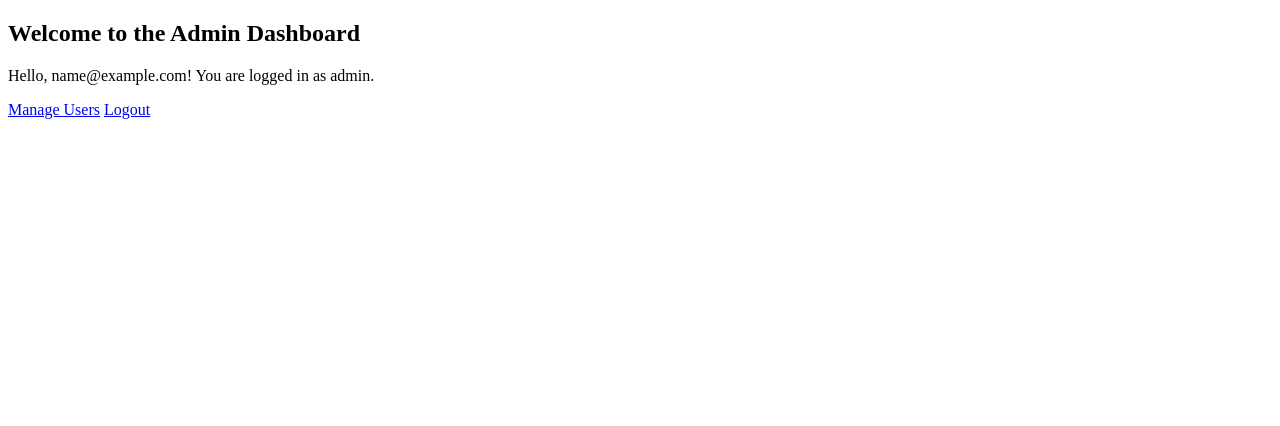
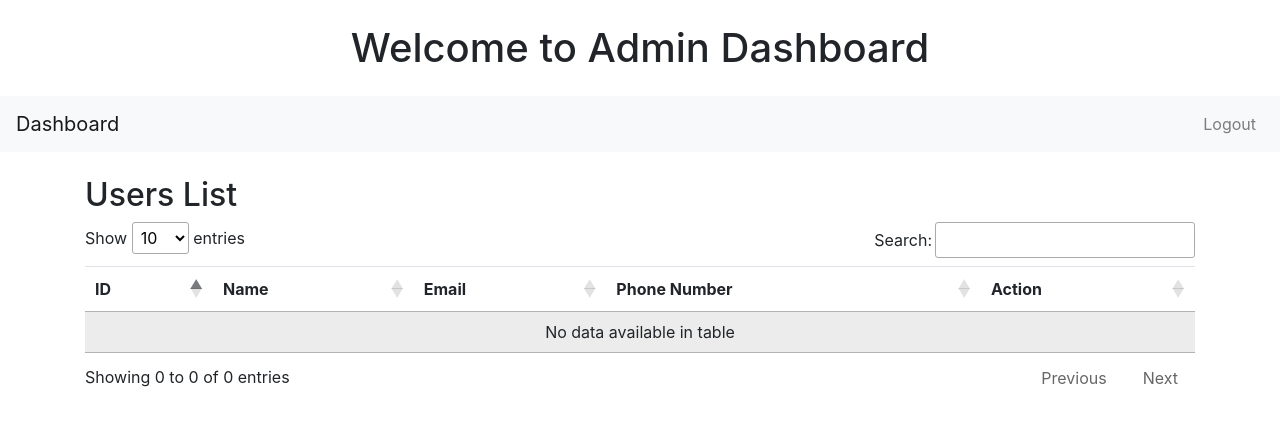
Before and after one commit to Aloien/Animal-Rescue-Hub-A-Platform-for-Monitoring-and-Supporting-Rescue-Efforts, a PHP site: page /admin_dashboard.php in a window 1280 px wide. Shown: the top 426 px of the page. Run offline with PHP 8.4, Linux system fonts and the light colour scheme; the visitor is signed in with stand-in values (Sample User, id 1); data that the repository does not hold is empty; some libraries are stand-ins or nearby versions.

Commit message:
modified admin dashboard

```diff
--- a/admin_dashboard.php
+++ b/admin_dashboard.php
@@ -1,9 +1,15 @@
 <?php
 session_start();
+
+// Check if the user is logged in and is an admin
 if(!isset($_SESSION["adminEmail"])) {
     header("Location: login.php");
     exit();
 }
+
+require 'classes/crudOperation.php';
+$crud = new CrudOperation();
+$users = $crud->getUsers();
 ?>
 
 <!DOCTYPE html>
@@ -11,12 +17,76 @@ if(!isset($_SESSION["adminEmail"])) {
 <head>
     <meta charset="UTF-8">
     <meta name="viewport" content="width=device-width, initial-scale=1.0">
-    <title>Admin Dashboard</title>
+    <title>User Management</title>
+    <!-- Bootstrap CSS -->
+    <link rel="stylesheet" href="https://stackpath.bootstrapcdn.com/bootstrap/4.5.2/css/bootstrap.min.css">
+    <!-- DataTables CSS -->
+    <link rel="stylesheet" href="https://cdn.datatables.net/1.11.3/css/jquery.dataTables.min.css">
+    <!-- jQuery -->
+    <script src="https://code.jquery.com/jquery-3.6.0.min.js"></script>
+    <!-- DataTables JS -->
+    <script src="https://cdn.datatables.net/1.11.3/js/jquery.dataTables.min.js"></script>
+    <!-- SweetAlert2 CSS -->
+    <link rel="stylesheet" href="https://cdn.jsdelivr.net/npm/sweetalert2@11/dist/sweetalert2.min.css">
+    <!-- SweetAlert2 JS -->
+    <script src="https://cdn.jsdelivr.net/npm/sweetalert2@11"></script>
+
+    <script>
+        $(document).ready(function() {
+            $('#userTable').DataTable();
+        });
+    </script>
 </head>
 <body>
-<h2>Welcome to the Admin Dashboard</h2>
-<p>Hello, <?php echo $_SESSION["adminEmail"]; ?>! You are logged in as admin.</p>
-<a href="read_users.php">Manage Users</a>
-<a href="logout.php">Logout</a>
+    <header>
+        <h1 class="text-center my-4">Welcome to Admin Dashboard</h1>
+        <nav class="navbar navbar-expand-lg navbar-light bg-light">
+            <a class="navbar-brand" href="#">Dashboard</a>
+            <div class="collapse navbar-collapse" id="navbarNav">
+                <ul class="navbar-nav ml-auto">
+                    <li class="nav-item">
+                        <a class="nav-link" href="logout.php">Logout</a>
+                    </li>
+                </ul>
+            </div>
+        </nav>
+    </header>
+
+    <div class="container mt-4">
+        <h2>Users List</h2>
+        <table id="userTable" class="table table-striped display">
+            <thead>
+                <tr>
+                    <th>ID</th>
+                    <th>Name</th>
+                    <th>Email</th>
+                    <th>Phone Number</th>
+                    <th>Action</th>
+                </tr>
+            </thead>
+            <tbody>
+                <?php
+                foreach ($users as $user) {
+                    echo "<tr>";
+                    echo "<td>" . htmlspecialchars($user['id']) . "</td>";
+                    echo "<td>" . htmlspecialchars($user['name']) . "</td>";
+                    echo "<td>" . htmlspecialchars($user['email']) . "</td>";
+                    echo "<td>" . htmlspecialchars($user['phone']) . "</td>";
+                    echo "<td class='action-buttons'>
+                        <form method='GET' action='edit.php' style='display:inline;'>
+                            <input type='hidden' name='id' value='" . htmlspecialchars($user['id']) . "'>
+                            <button type='submit' class='btn btn-success'>Edit</button>
+                        </form>
+                        <form method='POST' action='delete.php' style='display:inline;'>
+                            <input type='hidden' name='id' value='" . htmlspecialchars($user['id']) . "'>
+                            <button type='submit' class='btn btn-danger' onclick='return confirm(\"Are you sure you want to delete this user?\")'>Delete</button>
+                        </form>
+                    </td>";
+                    echo "</tr>";
+                }
+                ?>
+            </tbody>
+        </table>
+    </div>
 </body>
 </html>
```
